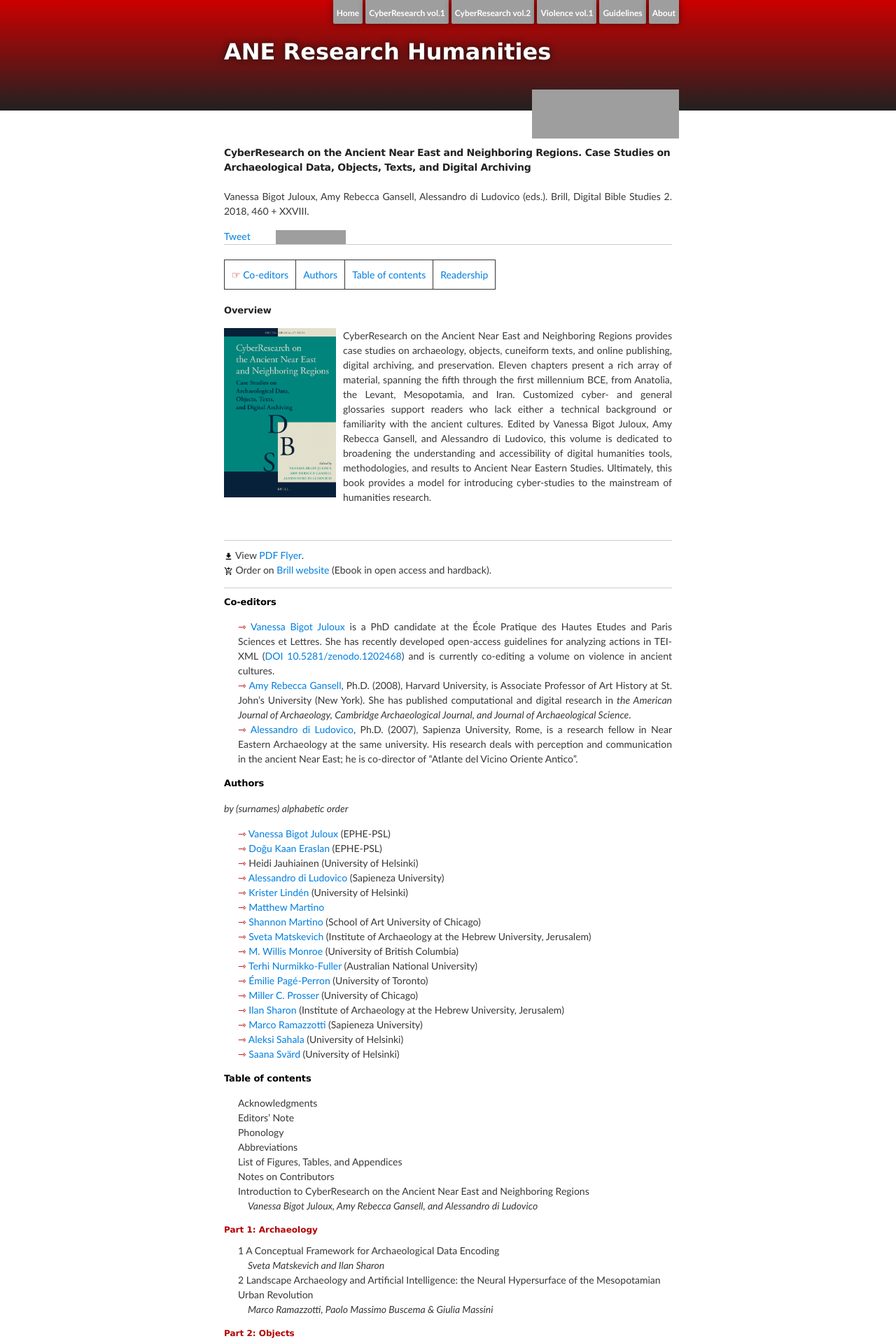
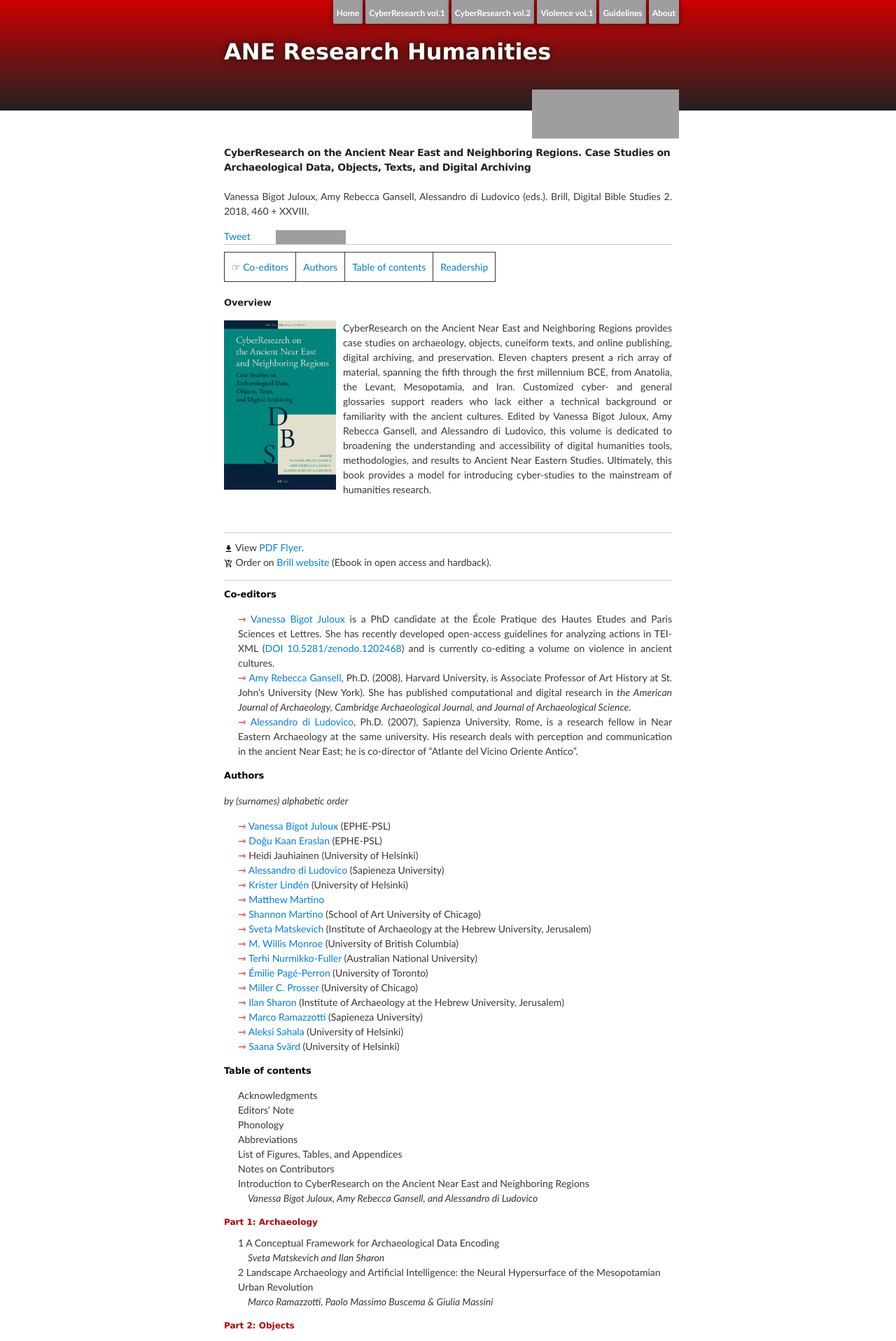
Before and after one commit to vbigot-juloux/ane-research-humanities, a Jekyll site: the page built from docs/CyberResearch-vol1.md, in a window 1280 px wide. Shown: the top 1917 px of the page at 70% size. Built offline with Jekyll 4.4.1, drawn with Linux system fonts in a browser that asks for light colours; comment, search, counter and statistics services are not loaded; the repository's description, which GitHub fills in, is left out; grey boxes are pictures that could not be loaded.

Commit message:
Update CyberResearch-vol1.md

```diff
--- a/docs/CyberResearch-vol1.md
+++ b/docs/CyberResearch-vol1.md
@@ -15,10 +15,9 @@ Vanessa Bigot Juloux, Amy Rebecca Gansell, Alessandro di Ludovico (eds.). Brill,
   <span class="Facebook">
 <iframe src="https://www.facebook.com/plugins/like.php?href=https://vbigot-juloux.github.io/ane-research-humanities//docs/CyberResearch-vol1&amp;show_faces=false&amp;layout=button_count" scrolling="no" frameborder="0" style="height: 20px; width: 100px; margin-left: -40px" allowTransparency="true"></iframe>
 </span>
-	<hr style="height:0; margin:0; background:transparent; border-bottom:0.5px solid #cccccc;" />
-	<br />
+	<hr style="height:0; margin:0 0 10px 0; background:transparent; border-bottom:0.5px solid #cccccc;" />
+
   </div>
-
 
 <span style="color:#b30000; font-size: 14px">&#9758;</span> <a href="#eds">Co-editors</a> | <a href="#authors">Authors</a> | <a href="#table-content">Table of contents</a> | <a href="#readership">Readership</a>
 
```
